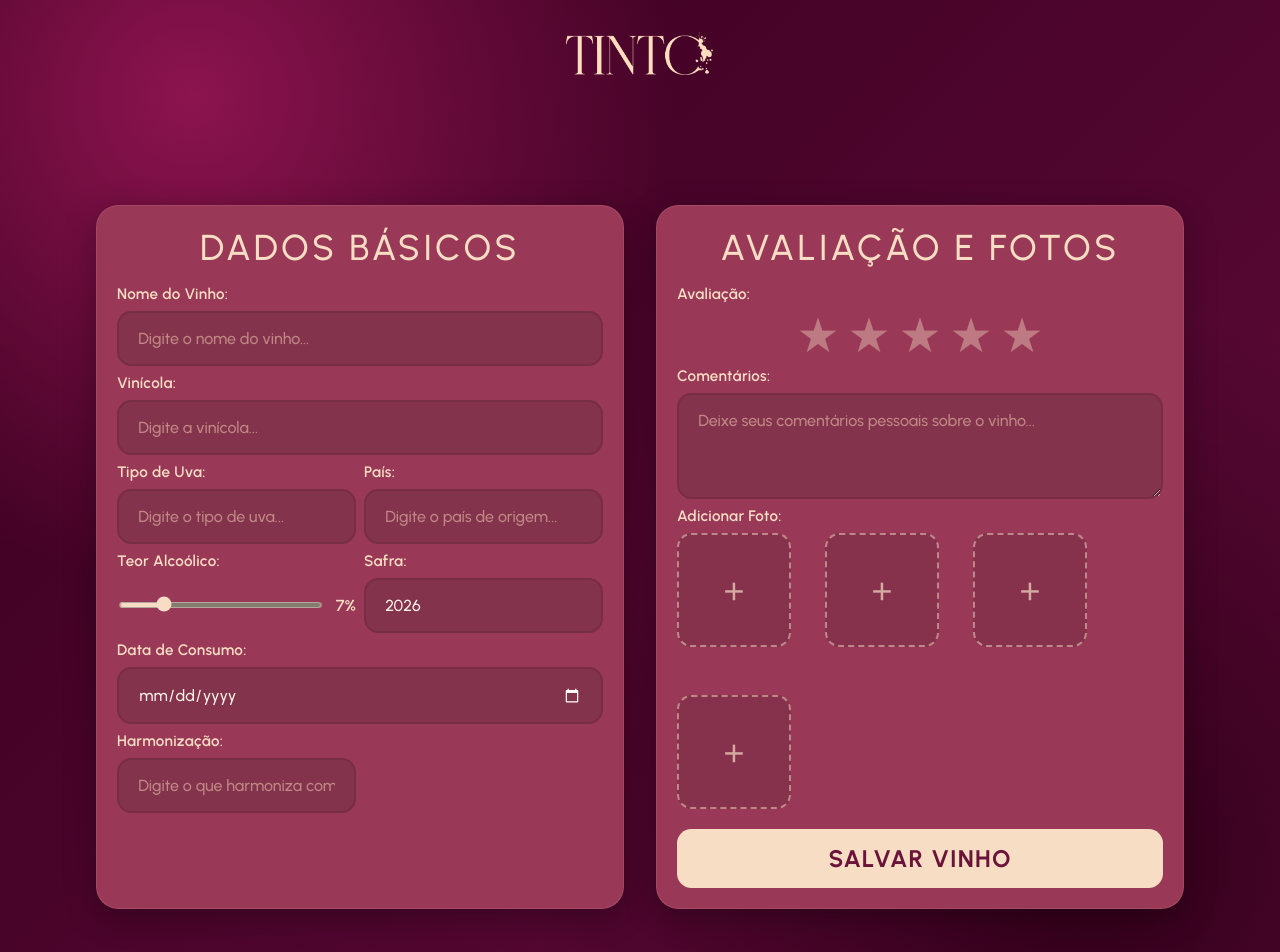
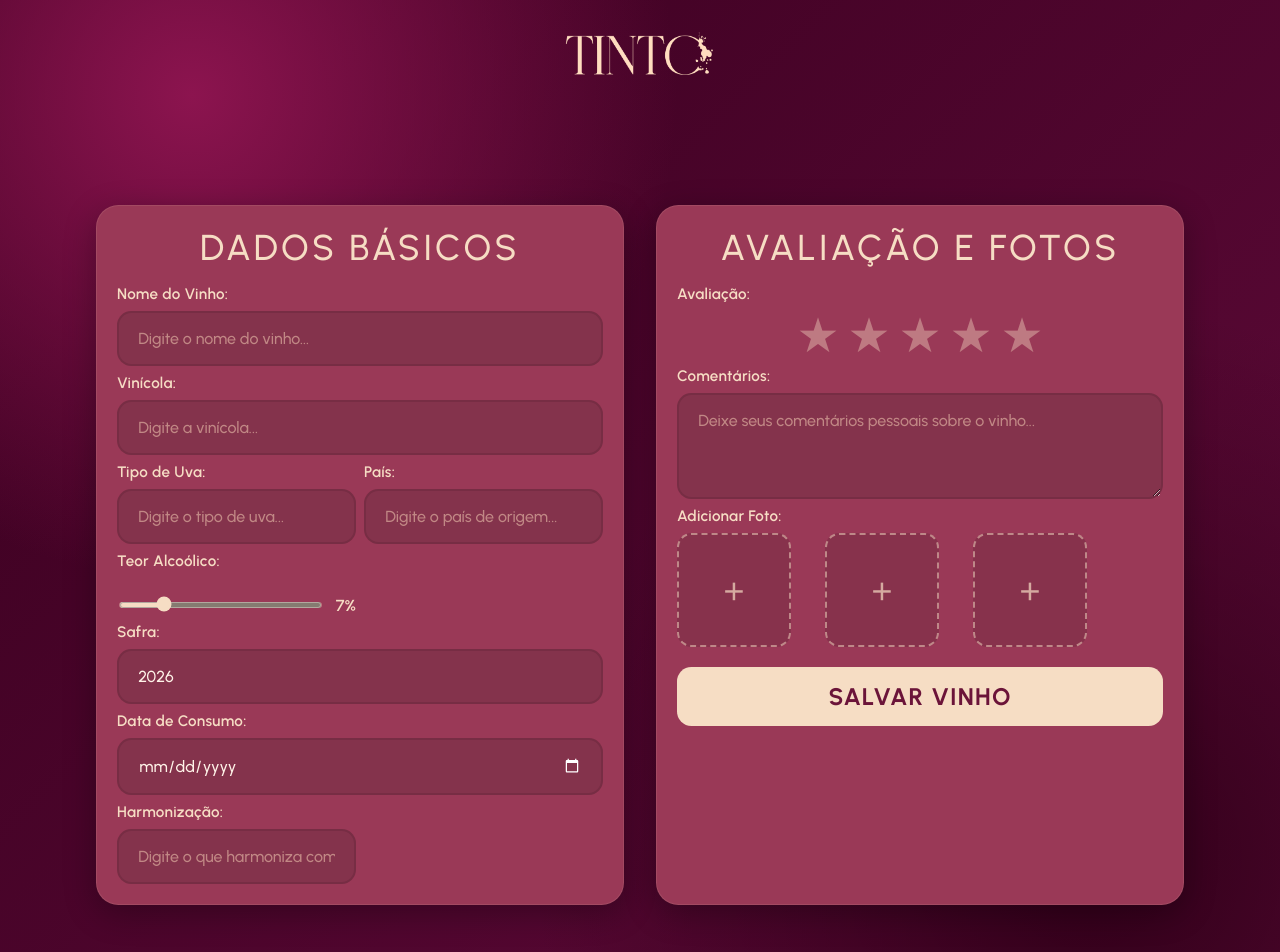
Before and after one commit to Bields190/Tinto, an Angular app in the folder frontend/TintoApp/: page /adicionar in a window 1280 px wide. Shown: the top 952 px of the page. Built offline with nearby package versions, Linux system fonts and the light colour scheme.

Commit message:
merge conflict

```diff
--- a/frontend/TintoApp/src/app/component/adicionar/adicionar.scss
+++ b/frontend/TintoApp/src/app/component/adicionar/adicionar.scss
@@ -63,6 +63,7 @@
 
   .campo-grupo:nth-child(1),
   .campo-grupo:nth-child(2),
+  .campo-grupo:nth-child(6),
   .campo-grupo:nth-child(7) {
     grid-column: 1 / -1;
   }
--- a/frontend/TintoApp/src/app/component/adicionar/adicionar.ts
+++ b/frontend/TintoApp/src/app/component/adicionar/adicionar.ts
@@ -22,10 +22,11 @@ export class Adicionar {
   form: FormGroup;
   rating = 0;
   hoverRating = 0;
-  photos: PhotoSlot[] = Array.from({ length: 4 }, () => ({}));
+  photos: PhotoSlot[] = Array.from({ length: 3 }, () => ({}));
   private readonly adegaService = inject(AdegaService);
   private readonly router = inject(Router);
   private activatedRoute = inject(ActivatedRoute);
+  protected readonly currentYear = new Date().getFullYear();
 
   ngOnInit() {
     const id = this.activatedRoute.snapshot.paramMap.get('id');
```
Also changed, not shown: 1 other file (tests, documents, lock files or other folders).
